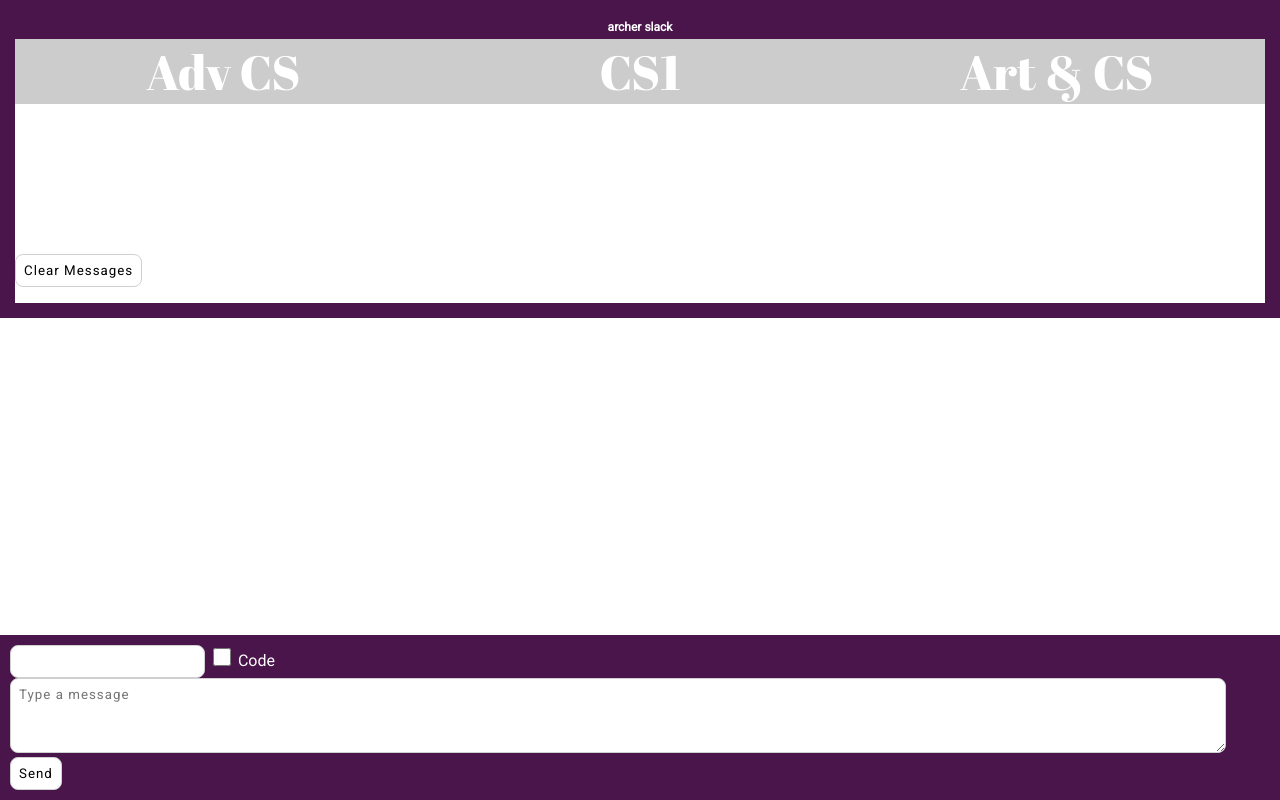
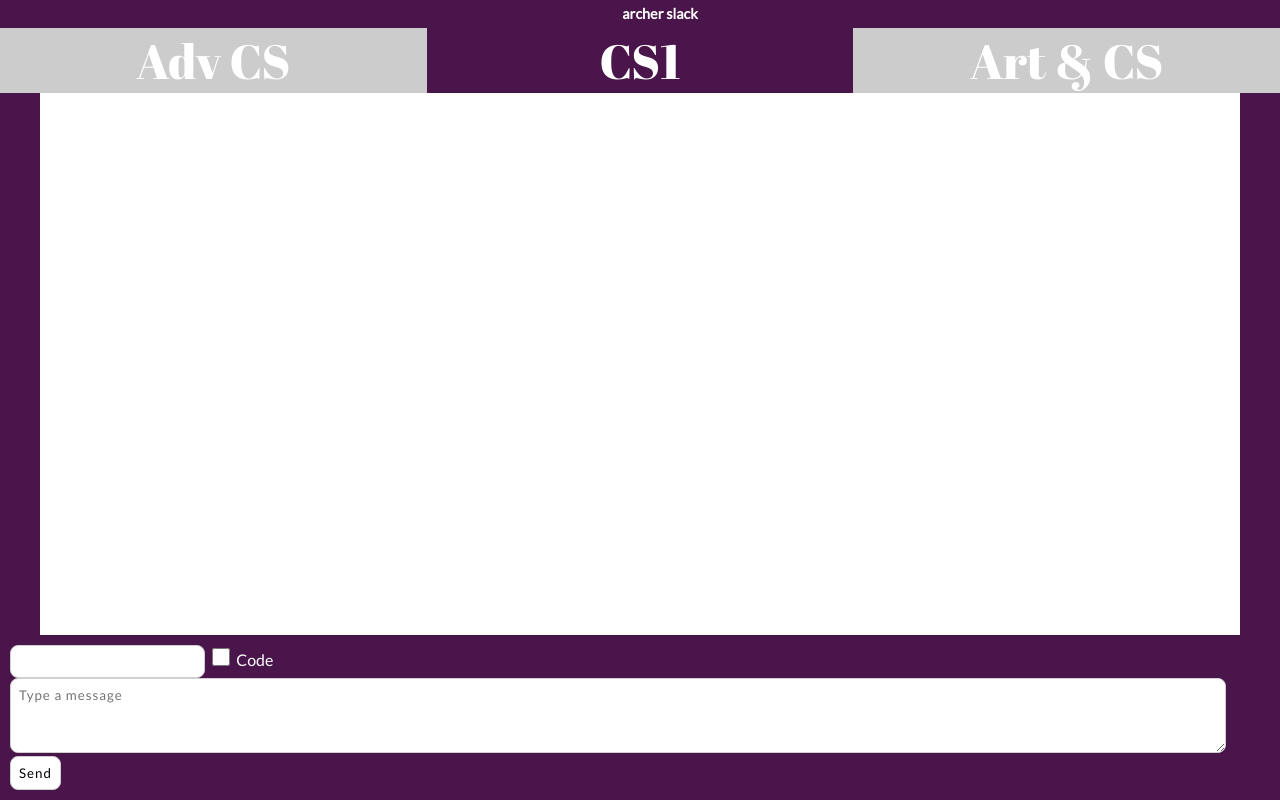
Before and after one commit to kellylougheed/archer-slack, a plain HTML site: page frontend/index.html in a window 1280 px wide. Drawn offline with Linux system fonts and the light colour scheme; no server answers.

Commit message:
Channel styling

```diff
--- a/frontend/app.js
+++ b/frontend/app.js
@@ -1,7 +1,8 @@
 // Put in real backend URL once deployed on Render
 const API = "https://studious-space-dollop-jjp6rp7w9q5hqp66-3000.app.github.dev/api";
 
-let userChannel = "cs1"; // other channels: "adv", "art"
+let userChannel = localStorage.getItem("channel") || "cs1";
+let channelNames = ["cs1", "adv", "art"];
 
 function loadName() {
     if (localStorage.getItem("username")) {
@@ -10,6 +11,22 @@ function loadName() {
 }
 
 function changeChannel(channel) {
+    // save selected channel
+    userChannel = channel;
+    localStorage.setItem("channel", channel);
+
+    // change selected channel styles, remove styles from previous selected channel
+    for (let i = 0; i < channelNames.length; i++) {
+        const chName = channelNames[i];
+        const chDiv = document.getElementById(chName);
+        if (chName === channel) {
+            chDiv.classList.add("selected");
+        } else {
+            chDiv.classList.remove("selected");
+        }
+    }
+
+    // refresh
     loadMessages(channel);
 }
 
@@ -70,9 +87,9 @@ function generateHTML(messages) {
 
 async function sendMessage() {
     const username = localStorage.getItem("username") || document.getElementById("name").value;
-    const message = document.getElementById("input").value;
     localStorage.setItem("username", username);
 
+    const message = document.getElementById("input").value;
     const isCode = document.getElementById("isCode").checked;
 
     await fetch(`${API}/messages`, {
@@ -94,5 +111,7 @@ async function clearMessages() {
 }
 
 loadName();
+changeChannel(userChannel);
 loadMessages(userChannel);
+
 setInterval(loadMessages, 3000);
--- a/frontend/index.html
+++ b/frontend/index.html
@@ -9,14 +9,14 @@
   <h1>Archer Slack</h1>
 
   <div id="channelsContainer">
-    <div id="advChannel" onClick="changeChannel('adv')">Adv CS</div>
-    <div id="cs1Channel" onClick="changeChannel('cs1')">CS1</div>
-    <div id="artChannel" onClick="changeChannel('art')">Art & CS</div>
+    <div id="adv" onClick="changeChannel('adv')">Adv CS</div>
+    <div id="cs1" onClick="changeChannel('cs1')">CS1</div>
+    <div id="art" onClick="changeChannel('art')">Art & CS</div>
   </div>
 
   <div id="messages"></div>
 
-  <p><button onClick="clearMessages()">Clear Messages</button></p>
+  <p><button onClick="clearMessages()">Clear All Messages</button></p>
 
   <div class="fixed-bottom-div">
     <input type="text" id="name" placeholder=""> <input type="checkbox" id="isCode"> Code<br>
--- a/frontend/style.css
+++ b/frontend/style.css
@@ -1,9 +1,9 @@
-@import url('https://fonts.googleapis.com/css2?family=Roboto&display=swap');
+@import url('https://fonts.googleapis.com/css2?family=Lato&display=swap');
 @import url('https://fonts.googleapis.com/css2?family=Abril+Fatface&display=swap');
 
 :root {
       --primary-color: #4A154B;
-      --font-stack: "Roboto", Arial, sans-serif;
+      --font-stack: "Lato", Arial, sans-serif;
     }
 
 
@@ -11,17 +11,8 @@ body {
     font-family: var(--font-stack);
     margin: 0;
     border: 15px solid var(--primary-color);
-}
-
-h1 {
-    font-family: var(--font-stack);
-    text-transform: lowercase;
+    height: 100%;
     background-color: var(--primary-color);
-    margin: 0;
-    color: white;
-    padding: 5px;
-    font-size: 0.75em;
-    text-align: center;
 }
 
 textarea {
@@ -86,10 +77,32 @@ pre, code {
   border-radius: 5px;
 }
 
+h1 {
+    font-family: var(--font-stack);
+    text-transform: lowercase;
+    background-color: var(--primary-color);
+    margin: 0;
+    color: white;
+    padding: 5px;
+    font-size: 0.9em;
+    text-align: center;
+    position: fixed;
+    top: 0px;
+    z-index: 1001;
+    width: 100%;
+}
+
 #channelsContainer {
   display: grid;
   grid-template-columns: repeat(3, 1fr);
   margin: 0;
+  position: fixed;
+  top: 28px;
+  left: 0;
+  right: 0;
+  width: 100%;
+  z-index: 1000;
+  background-color: white;
 }
 
 #channelsContainer div {
@@ -105,13 +118,16 @@ pre, code {
   color: white;
 }
 
-/* The whole container */
+/* whole container */
 #messages {
     margin: 25px;
     padding-bottom: 100px;
+    padding-top: 50px;
+    min-height: 500px;
+    background-color: white;
 }
 
-/* Each message's wrapper */
+/* each message's wrapper */
 div.message {
     margin: 25px;
 }
```
